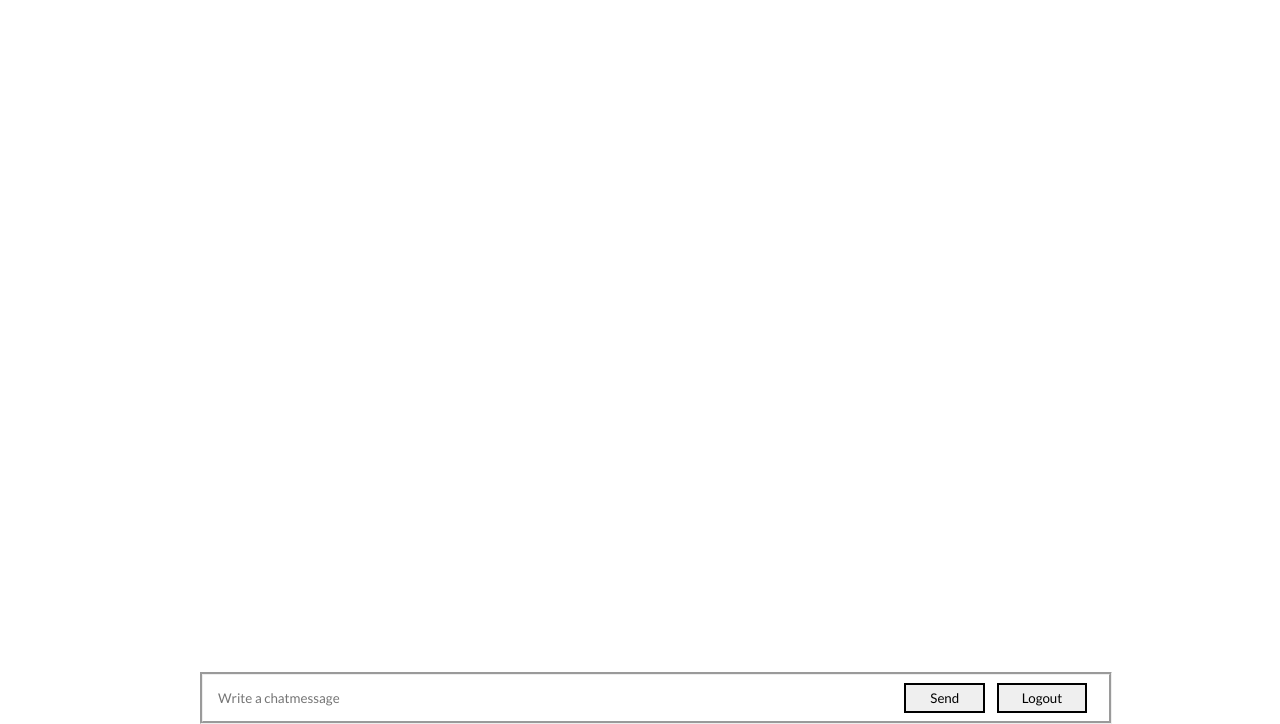
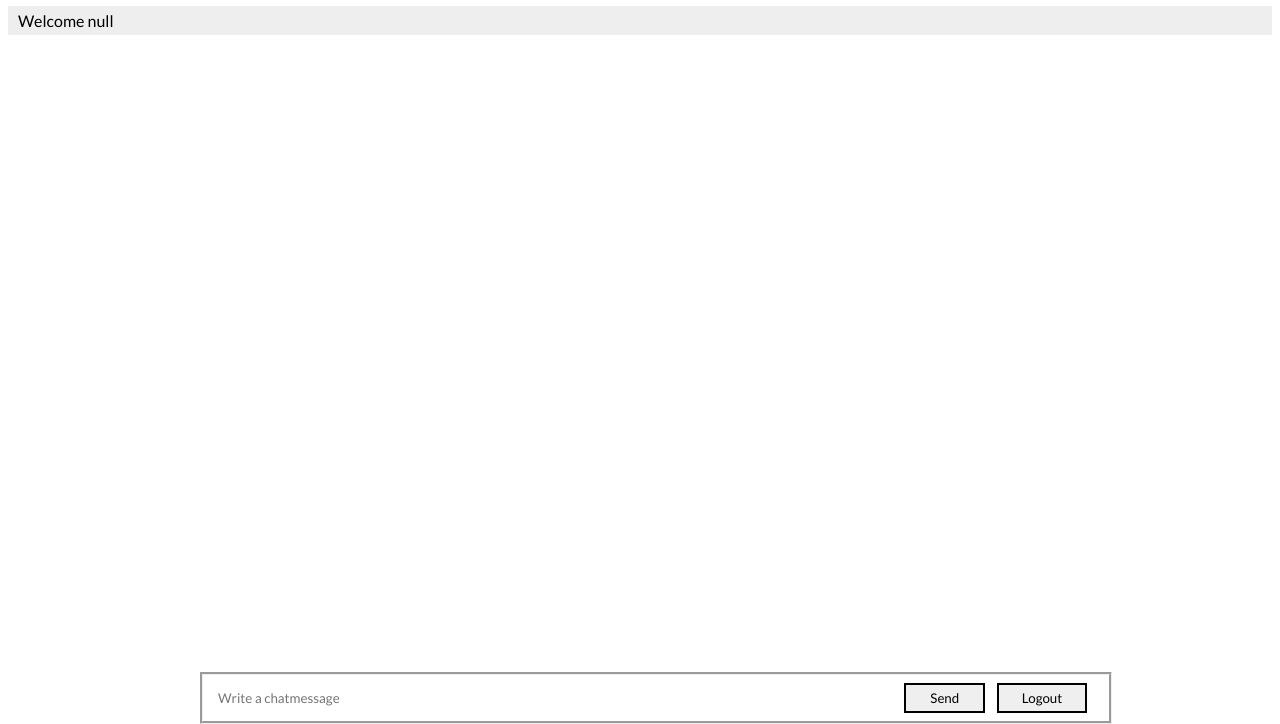
Before and after one commit to DanielAndersenn/KappaChat, a website: page chat.html in a window 1280 px wide. Shown: the part 76-800 px from the top of the page. Drawn offline with nearby package versions, Linux system fonts and the light colour scheme; no server answers; files whose address does not match are found by name.

Commit message:
added minor functionality

```diff
--- a/chat.html
+++ b/chat.html
@@ -40,12 +40,11 @@
 
       #header {text-align: center;}
       #messages::-webkit-scrollbar { display: none;}
-      #messages { overflow-y: auto; padding: 0; max-height: 660px}
+      #messages {overflow-y: auto; padding: 0; max-height: 660px}
       #messages li { padding: 5px 10px; }
       #messages li:nth-child(odd) { background: #eee; }
       #messages ul { padding: 5px 10px; }
       #messages ul:nth-child(odd) { background: #eee; }
-
 
       .logoutButton {
         font-family: 'Lato';
@@ -63,13 +62,15 @@
   <script type="text/javascript" src="emote.js"></script>
   <script>
 
+
+
   //Helper function to keep new messages at the bottom
   function updateScroll(){
       var element = document.getElementById("messages");
       element.scrollTop = element.scrollHeight;
   }
 
-  //Cookie handling
+  // Cookie handling
   var userName = readCookie('userName');
   var chatColor = readCookie('chatColor');
 
@@ -94,6 +95,9 @@
 
     //Chat functionality
     $(function () {
+
+      $('#messages').append($('<li>').text("Welcome " + userName));
+
       var socket = io();
       $('form').submit(function(){
         socket.emit('chat message', userName + ':  ' + $('#m').val()); // Send message in type area
--- a/server.js
+++ b/server.js
@@ -100,6 +100,7 @@ app.post("/login", function (req, res) {
                 res.cookie('userName', user.userName, {maxAge: 90000000});
                 res.cookie('chatColor', user.chatColor, {maxAge: 90000000});
                 res.redirect('/chat');
+
             });
         } else {
             console.log('Value of err: ' + err);
@@ -113,7 +114,6 @@ app.get('/chat', requiredAuthentication, function(req, res) {
    res.sendfile(__dirname + '/chat.html');
 });
 
-//TODO Associer med en knap på ui
 app.get('/logout', function (req, res) {
     io.emit('server info', 'User ' + req.session.user.userName + ' left the chat!');
     req.session.destroy(function () {
@@ -121,7 +121,6 @@ app.get('/logout', function (req, res) {
     });
 });
 
-// Should'nt be accessable for users
 app.get('/emote.js', requiredAuthentication, function(req, res) {
   res.sendfile(__dirname + '/scripts/emote.js');
 })
```
